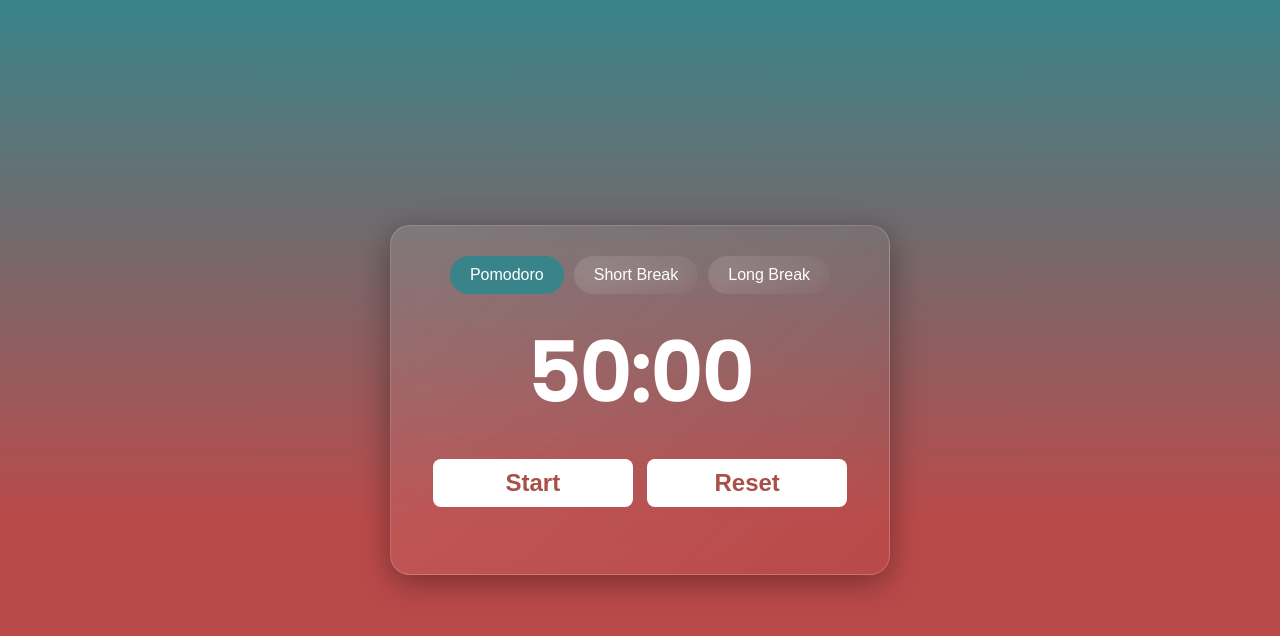
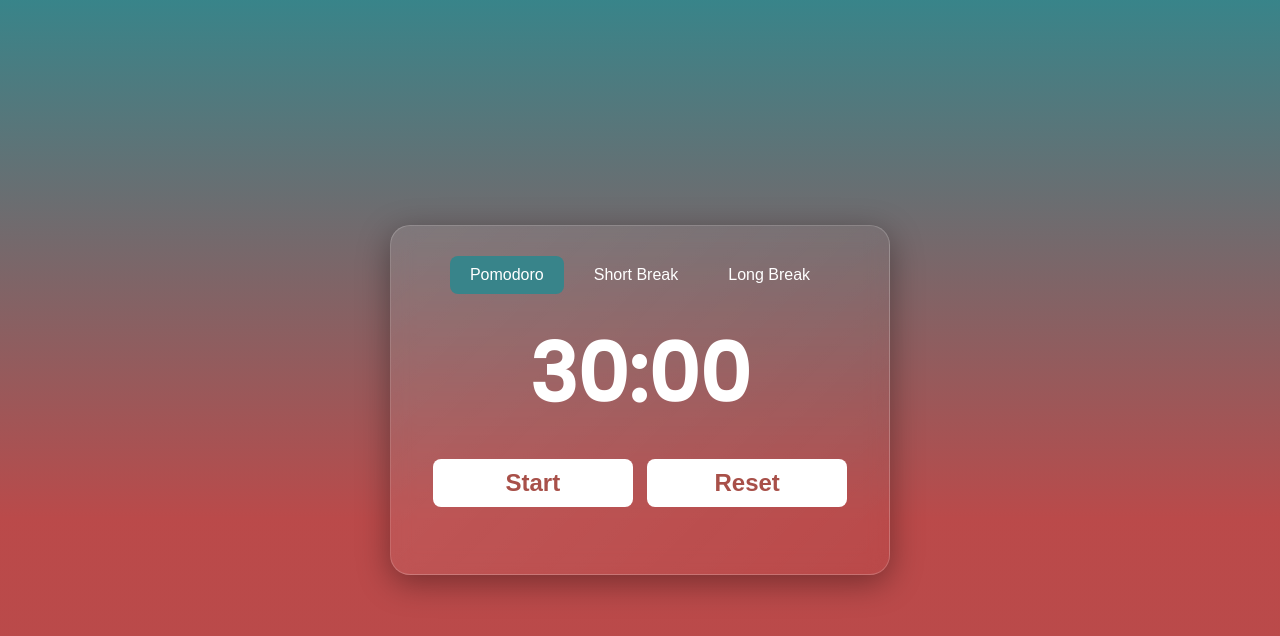
Before and after one commit to cedik456/Pomodoro, a plain HTML site: page index.html in a window 1280 px wide. Drawn offline with Linux system fonts and the light colour scheme.

Commit message:
Removed some unnecessary codes

```diff
--- a/index.html
+++ b/index.html
@@ -13,7 +13,7 @@
         <button class="tab" id="shortBreak">Short Break</button>
         <button class="tab" id="longBreak">Long Break</button>
       </div>
-      <div class="timer" id="timer">50:00</div>
+      <div class="timer" id="timer">30:00</div>
       <button class="control" id="startPause">Start</button>
       <button class="control" id="reset">Reset</button>
     </div>
--- a/main.js
+++ b/main.js
@@ -6,11 +6,11 @@ document.addEventListener("DOMContentLoaded", () => {
 
   let timer;
   let isRunning = false;
-  let seconds = 50 * 60;
+  let seconds = 30 * 60;
   let currentMode = "pomodoro";
 
   const timeSettings = {
-    pomodoro: 50 * 60,
+    pomodoro: 30 * 60,
     shortBreak: 5 * 60,
     longBreak: 15 * 60,
   };
@@ -21,7 +21,7 @@ document.addEventListener("DOMContentLoaded", () => {
     if (Notification.permission === "default") {
       Notification.requestPermission().then((permission) => {
         if (permission !== "granted") {
-          console.alert("Notification Permission Denied");
+          console.error("Notification Permission Denied");
         }
       });
     }
@@ -49,7 +49,7 @@ document.addEventListener("DOMContentLoaded", () => {
           isRunning = false;
           startPauseBtn.textContent = "Start";
 
-          if (currentMode == "pomodoro") {
+          if (currentMode === "pomodoro") {
             switchMode("shortBreak");
           } else if (currentMode == "shortBreak") {
             switchMode("pomodoro");
@@ -90,6 +90,8 @@ document.addEventListener("DOMContentLoaded", () => {
     document.getElementById(mode).classList.add("active");
   }
 
+  updateDisplay();
+
   requestNotificationPermission();
 
   startPauseBtn.addEventListener("click", startTimer);
@@ -99,6 +101,4 @@ document.addEventListener("DOMContentLoaded", () => {
       switchMode(e.target.id);
     });
   });
-
-  updateDisplay();
 });
--- a/style.css
+++ b/style.css
@@ -98,14 +98,10 @@ picture {
   height: 350px;
   margin: 200px auto;
   text-align: center;
-  background: #a85049;
   padding: 30px;
   border-radius: 10px;
   box-shadow: 0 0 20px rgba(0, 0, 0, 0.1);
   color: #fff;
-}
-
-.container {
   background: linear-gradient(
     135deg,
     rgba(255, 255, 255, 0.1),
@@ -124,13 +120,7 @@ picture {
 }
 
 .tab {
-  background: linear-gradient(
-    135deg,
-    rgba(255, 255, 255, 0.1),
-    rgba(255, 255, 255, 0)
-  );
-  backdrop-filter: blur(10px);
-  border-radius: 20px;
+  border-radius: 8px;
   border: 1px solid rgba(255, 255, 255, 0.18);
   /* box-shadow: 0 8px 32px 0 rgba(0, 0, 0, 0.37); */
   border: none;
@@ -139,6 +129,8 @@ picture {
   cursor: pointer;
   font-size: 1em;
   color: #fff;
+  background: transparent;
+  transition: background 0.3s ease, border 0.3s ease;
 }
 
 .tab.active {
```
